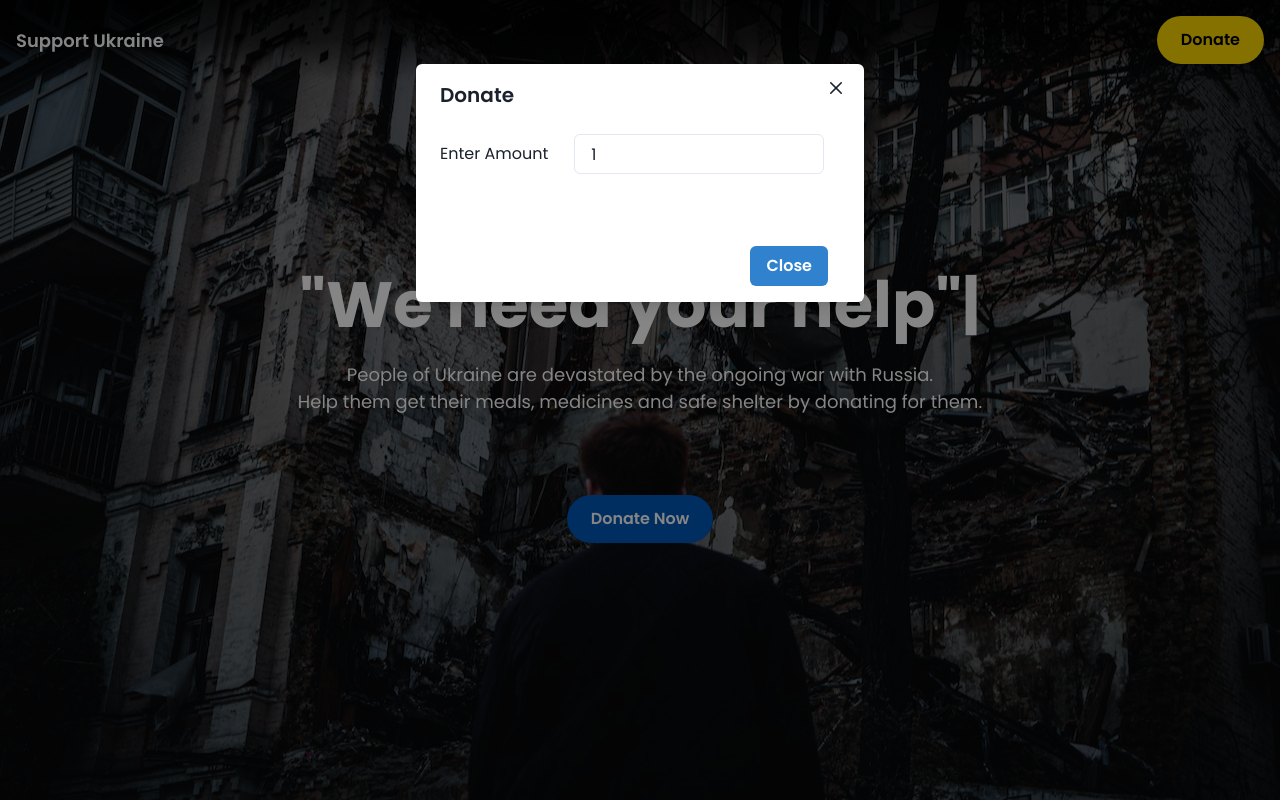
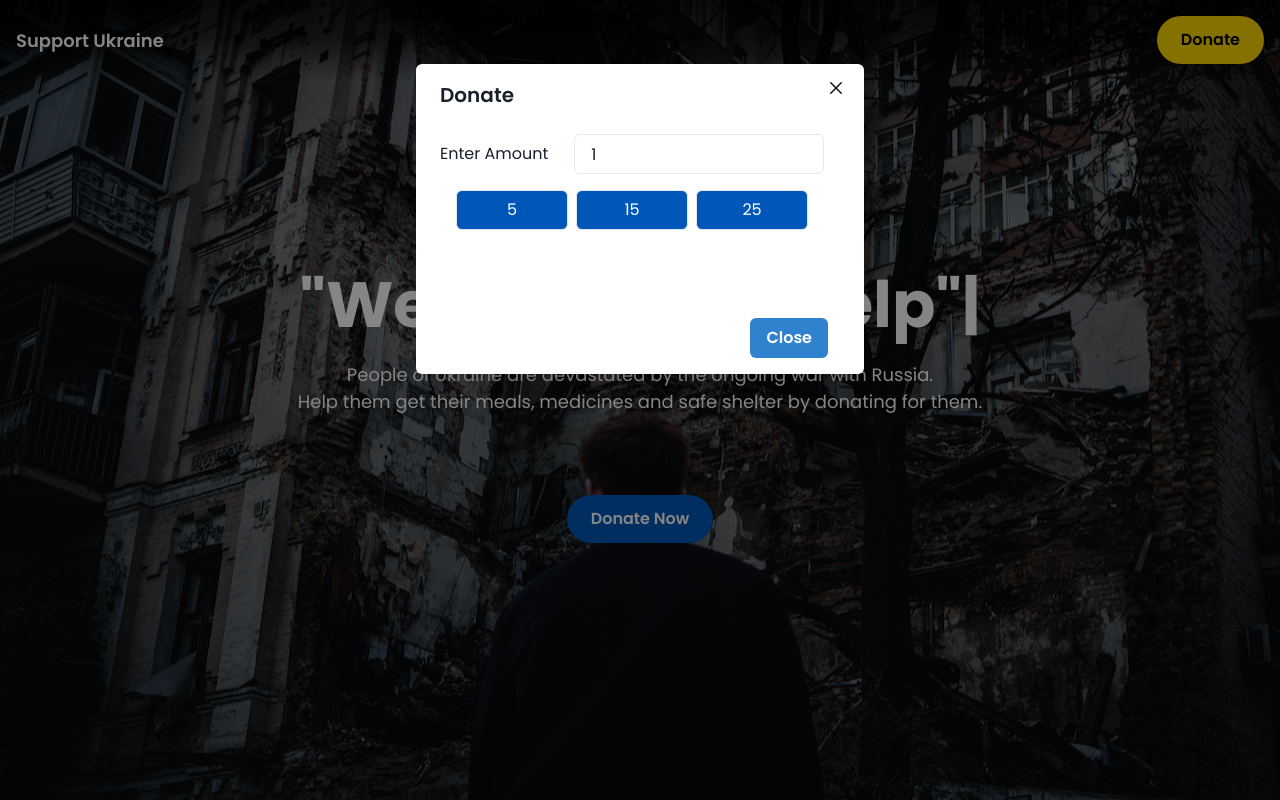
Before and after one commit to 12345TCS/ukraine, a Next.js app: page / in a window 1280 px wide. Both pictures are taken after a click on the button "Donate". Shown: the top 800 px of the page. Built offline with nearby package versions, Linux system fonts and the light colour scheme.

Commit message:
custom payments working

```diff
--- a/src/pages/_app.js
+++ b/src/pages/_app.js
@@ -1,10 +1,15 @@
 import '@/styles/globals.css'
 import { ChakraProvider } from '@chakra-ui/react'
+import { PayPalScriptProvider } from '@paypal/react-paypal-js'
 
 export default function App({ Component, pageProps }) {
+
+  const clientId = "AZtYp6sQ8dPtLtnnEnD2WeuxZxrpm2PL-vXZSZC_ga77859UX7ubwZLYT-8gBsEdr0rP4CoSB6L8uqJL"
   return (
     <ChakraProvider>
-      <Component {...pageProps} />
+      <PayPalScriptProvider deferLoading={true} options={{ "client-id": clientId, "currency": "USD" }}>
+        <Component {...pageProps} />
+      </PayPalScriptProvider>
     </ChakraProvider>
   )
 }
--- a/src/pages/index.jsx
+++ b/src/pages/index.jsx
@@ -26,7 +26,7 @@ import Typed from 'react-typed'
 import { Splide, SplideSlide } from '@splidejs/react-splide'
 import '@splidejs/react-splide/css/skyblue'
 import '@splidejs/react-splide/css/core'
-import { PayPalButtons, PayPalScriptProvider } from '@paypal/react-paypal-js'
+import { PayPalButtons, PayPalScriptProvider, usePayPalScriptReducer } from '@paypal/react-paypal-js'
 import Script from 'next/script'
 
 const Index = () => {
@@ -34,10 +34,11 @@ const Index = () => {
   const [paypalErrorMessage, setPaypalErrorMessage] = useState("");
   const [orderID, setOrderID] = useState(false);
   const [billingDetails, setBillingDetails] = useState("");
+  const [{options},dispatch] = usePayPalScriptReducer()
 
   const { isOpen, onOpen, onClose } = useDisclosure()
 
-  const [amount, setAmount] = useState("1")
+  const [myAmount, setMyAmount] = useState("1")
 
   const Toast = useToast()
   const [navbarBg, setNavbarBg] = useState("linear-gradient(180deg, rgba(0,0,0,0.8), rgba(0,0,0,0.6), rgba(0,0,0,0))")
@@ -52,17 +53,28 @@ const Index = () => {
     window.addEventListener("scroll", changeBackground)
   })
 
+  function updateAmount({ target: { value } }) {
+    setMyAmount(value)
+    dispatch({
+        type: "resetOptions",
+        value: {
+            ...options,
+        },
+    })
+
+  }
+
 
   // creates a paypal order
   const createOrder = (data, actions) => {
-    return actions.order
-      .create({
+    return actions.order.create({
         intent: "CAPTURE",
         purchase_units: [
           {
             amount: {
               // charge users $499 per order
-              value: amount,
+              value: myAmount,
+              currency_code: "USD"
             },
           },
 
@@ -115,7 +127,6 @@ const Index = () => {
       <Script
         src='https://embed.tawk.to/63f37ceb4247f20fefe19b31/1gpnhvuj1'
       />
-      <PayPalScriptProvider options={{ "client-id": "AZtYp6sQ8dPtLtnnEnD2WeuxZxrpm2PL-vXZSZC_ga77859UX7ubwZLYT-8gBsEdr0rP4CoSB6L8uqJL", "currency": "USD" }}>
       <HStack
         p={4} bg={navbarBg} pos={'fixed'}
         justifyContent={'space-between'}
@@ -465,9 +476,34 @@ const Index = () => {
             <HStack spacing={4} w={['full', 'sm']}>
               <Text w={'48'}>Enter Amount</Text>
               <Input
-                  value={amount}
-                  type={'number'}
-                  onChange={(e) => setAmount(e.target.value)}
+                value={myAmount}
+                onChange={updateAmount}
+              />
+            </HStack>
+            <HStack w={['full', 'sm']} p={4}>
+              <Input
+              type={'button'}
+              value={"5"}
+              bg={'#0057b7'}
+              color={'white'}
+              onClick={updateAmount}
+              cursor={'pointer'}
+              />
+              <Input
+              type={'button'}
+              value={"15"}
+              bg={'#0057b7'}
+              color={'white'}
+              onClick={updateAmount}
+              cursor={'pointer'}
+              />
+              <Input
+              type={'button'}
+              value={"25"}
+              bg={'#0057b7'}
+              color={'white'}
+              onClick={updateAmount}
+              cursor={'pointer'}
               />
             </HStack>
               <Box
@@ -499,7 +535,6 @@ const Index = () => {
         </ModalContent>
       </Modal>
 
-      </PayPalScriptProvider>
     </>
   )
 }
```
Lines whose indentation alone changed are shown as unchanged.
